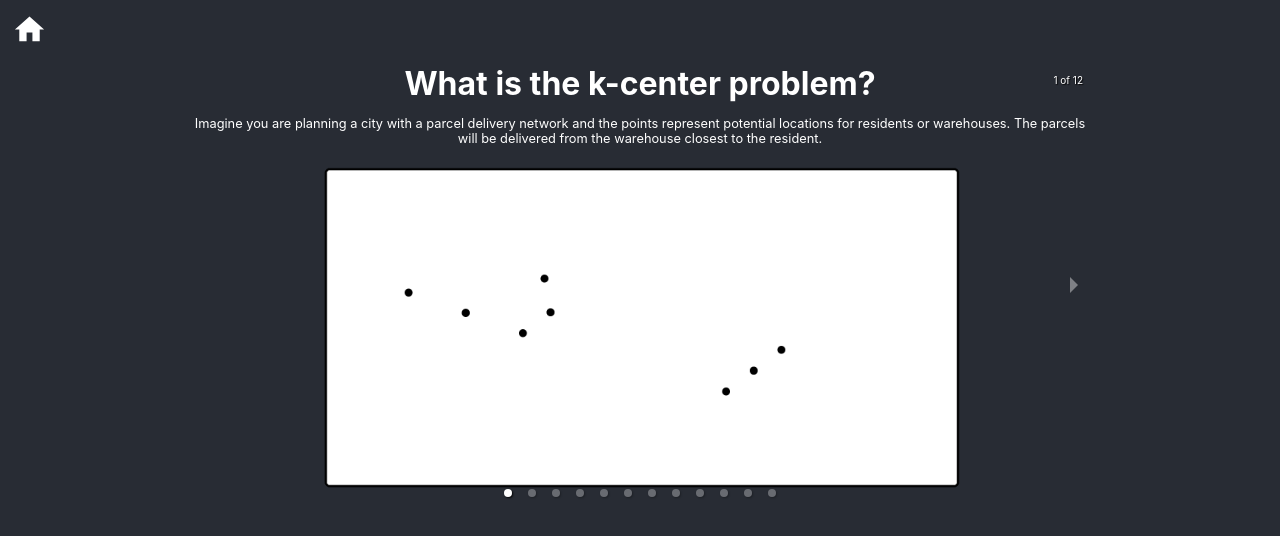
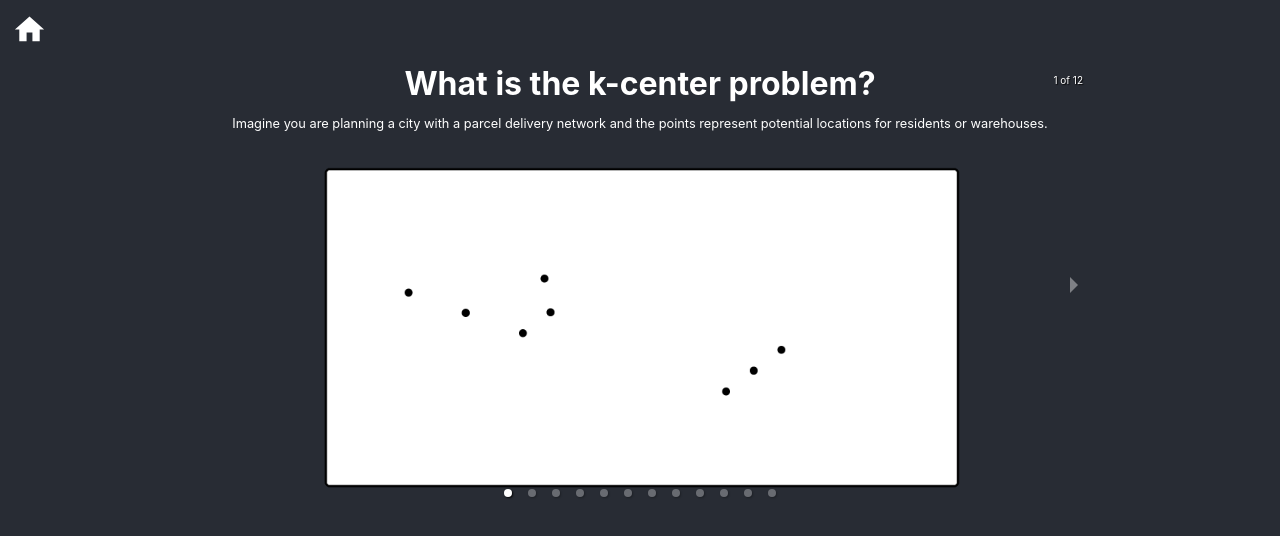
Before and after one commit to timothy-ch-cheung/k-center, a React (Create React App) app in the folder webapp/: page /learn in a window 1280 px wide. Shown: the top 536 px of the page. Built offline with nearby package versions, Linux system fonts and the light colour scheme.

Commit message:
Reword slide one of /learn

```diff
--- a/webapp/src/pages/k_center/Learn.tsx
+++ b/webapp/src/pages/k_center/Learn.tsx
@@ -54,8 +54,7 @@ function Learn() {
     const slides: Array<Slide> = [
         {
             img: k_center_initial, title: "What is the k-center problem?", description: `Imagine you are planning a city
-        with a parcel delivery network and the points represent potential locations for residents or warehouses.
-        The parcels will be delivered from the warehouse closest to the resident.`
+        with a parcel delivery network and the points represent potential locations for residents or warehouses.`
         },
         {
             img: k_center_initial, title: "What are the k-center problem?", description: `What is the best locations to build
```
Also changed, not shown: 1 other file (tests, documents, lock files or other folders).
